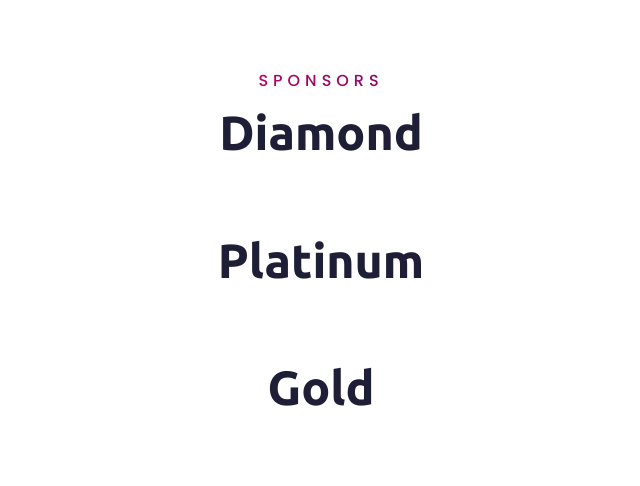
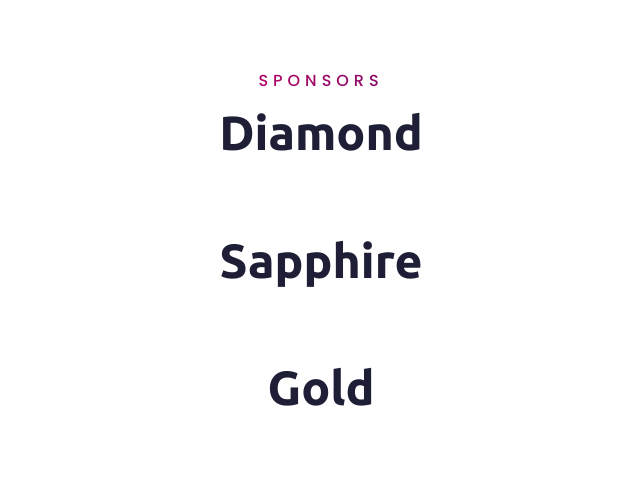
Before and after one commit to openstack-kr/openinfradays-2023, a Django app: page / in a window 1280 px wide. Shown: the part 4586-5072 px from the top of the page, without its empty margins (319-959 px from the left). Run offline with Django 3.2, Linux system fonts and the light colour scheme; data that the repository does not hold is empty; some libraries are stand-ins or nearby versions.

Commit message:
Update index.html

```diff
--- a/templates/index.html
+++ b/templates/index.html
@@ -224,7 +224,7 @@
         </div>
         <div class="auto-container">
             <div class="sec-title text-center">
-                <h2>Platinum</h2>
+                <h2>Sapphire</h2>
             </div>
             <div class="row">
                 {% for d in sapphire %}
```
